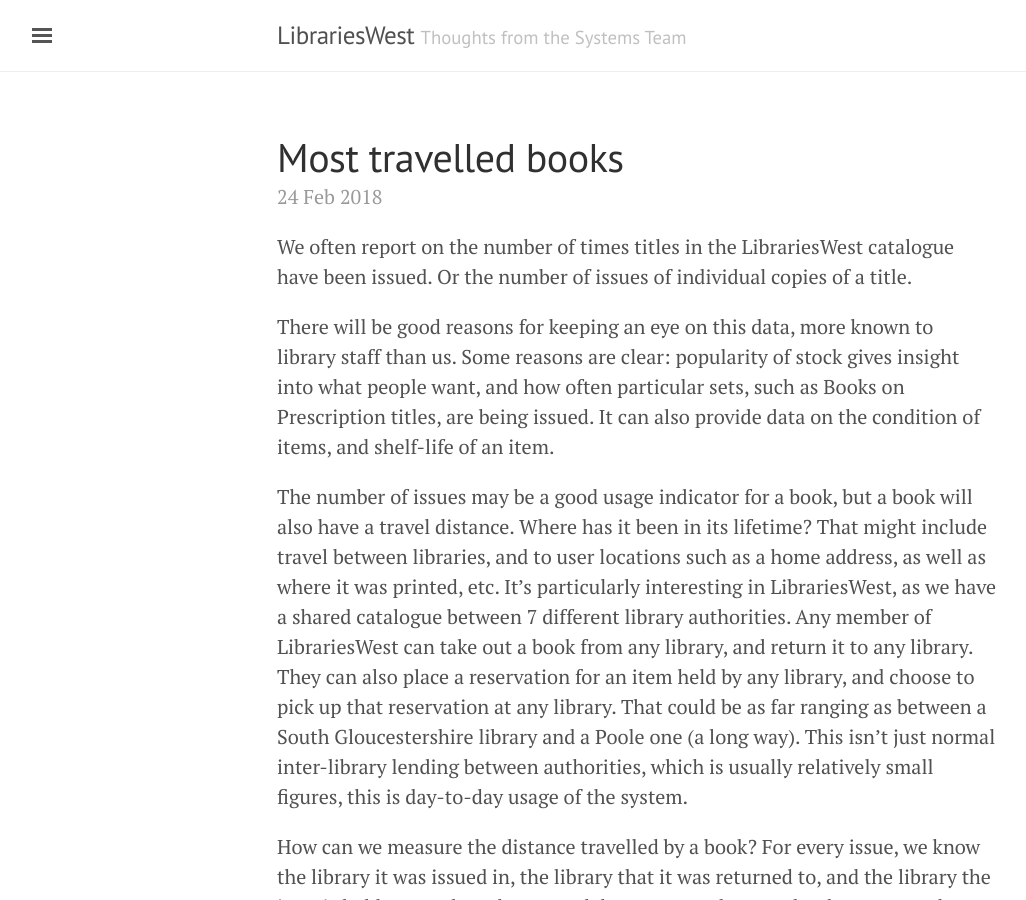
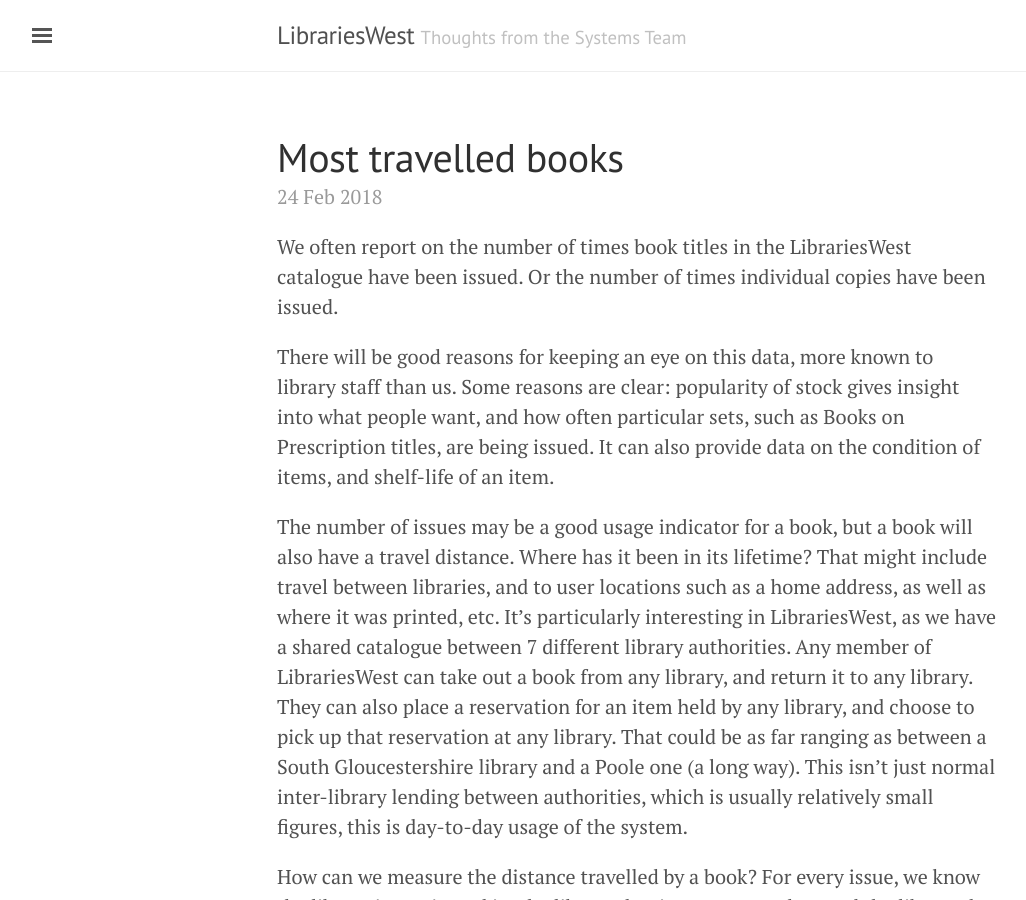
Before and after one commit to LibrariesWest/librarieswest.github.io, a Jekyll site: the page built from _posts/2018-02-24-most-travelled-books.md, in a window 1280 px wide and 900 px high. Shown: the whole window, without its empty margins (3-1029 px from the left). Built offline with Jekyll 4.4.1, drawn with Linux system fonts in a browser that asks for light colours.

Commit message:
minor changes

```diff
--- a/_posts/2018-02-24-most-travelled-books.md
+++ b/_posts/2018-02-24-most-travelled-books.md
@@ -7,7 +7,7 @@
 published: true
 ---
 
-We often report on the number of times titles in the LibrariesWest catalogue have been issued. Or the number of issues of individual copies of a title.
+We often report on the number of times book titles in the LibrariesWest catalogue have been issued. Or the number of times individual copies have been issued.
 
 There will be good reasons for keeping an eye on this data, more known to library staff than us. Some reasons are clear: popularity of stock gives insight into what people want, and how often particular sets, such as Books on Prescription titles, are being issued. It can also provide data on the condition of items, and shelf-life of an item.
 
```
